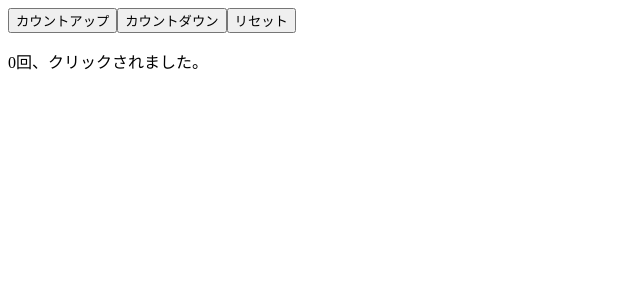
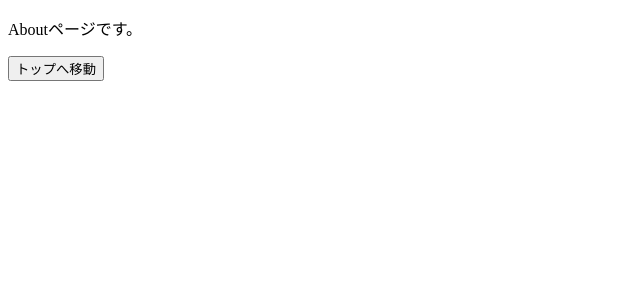
Before and after one commit to Yuma0309/Study-React, a React (Create React App) app in the folder React_sample_Yuma/my-react/: page /about in a window 1280 px wide. Shown: the top 300 px of the page, without its empty margins (0-640 px from the left). Built offline with nearby package versions, Linux system fonts and the light colour scheme.

Commit message:
リスト8-1-2までの動作を確認

```diff
--- /dev/null
+++ b/React_sample_Yuma/my-react/src/chap08/AboutPage.js
@@ -0,0 +1,14 @@
+import { useNavigate } from 'react-router-dom';
+
+export default function AboutPage() {
+  const navigate = useNavigate();
+  const handleClick = () => navigate('/');
+
+  return (
+    <>
+      <p>Aboutページです。</p>
+      <button type="button" onClick={handleClick}>
+        トップへ移動</button>
+    </>
+  );
+}
--- /dev/null
+++ b/React_sample_Yuma/my-react/src/chap08/ArticlePage.js
@@ -0,0 +1,3 @@
+export default function ArticlePage() {
+  return <p>Articleページです。</p>;
+}
--- /dev/null
+++ b/React_sample_Yuma/my-react/src/chap08/TopPage.js
@@ -0,0 +1,16 @@
+// import { useEffect } from 'react';
+// import { useOutletContext } from 'react-router-dom';
+// import MyHeader from './MyHeader';
+
+export default function TopPage() {
+  // const [, setCount] = useOutletContext();
+  // useEffect(() => setCount(c => c + 1), [setCount]);
+  return <p>トップページです。</p>;
+
+  // return (
+  //   <>
+  //     <MyHeader />
+  //     <p>トップページです。</p>
+  //   </>
+  // );
+}
--- a/React_sample_Yuma/my-react/src/index.js
+++ b/React_sample_Yuma/my-react/src/index.js
@@ -1,9 +1,11 @@
 import ReactDOM from 'react-dom/client';
-import HookCustom from './chap07/HookCustom';
+import { RouterProvider } from 'react-router-dom';
+import routerBasic from './chap08/routesBasic';
 
 // Reactアプリ（Appコンポーネント）を描画
 const root = ReactDOM.createRoot(document.getElementById('root'));
 
+// React Routerを有効化
 root.render(
-  <HookCustom />
+  <RouterProvider router={routerBasic} />
 );
```
